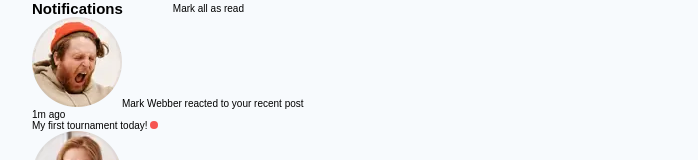
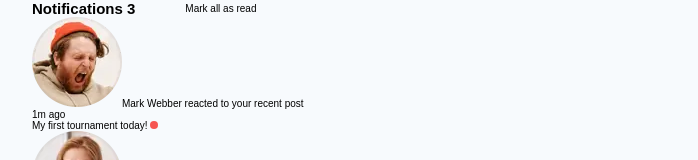
Before and after one commit to marriamdd/notifications-page, a React (Vite) app: page / in a window 1280 px wide. Shown: the top 160 px of the page, without its empty margins (289-987 px from the left). Built offline with nearby package versions, Linux system fonts and the light colour scheme.

Commit message:
Calculate notification counter based on unread notifications

```diff
--- a/src/App.jsx
+++ b/src/App.jsx
@@ -5,18 +5,19 @@ import { GlobalStyles } from "./Globals";
 import data from "./data.json";
 function App() {
   const [notifications, setNotifications] = useState(data);
+const notificationCounter=notifications.filter((notification)=>notification.isRead===false).length
 
   return (
     <>
       <GlobalStyles />
       <Header>
-        <h2>Notifications {}</h2>
-        <p onClick={()=>{
+        <h2>Notifications {notificationCounter}</h2>
+        <p style={{cursor:"pointer"}} onClick={()=>{
           const reset =notifications.map((message)=>{return{...message,isRead:true}})
         setNotifications(reset)
         }}>Mark all as read</p>
       </Header>
-      <main>
+      <main style={{cursor:"pointer"}}>
         {notifications.map((notification) => {
           return (
             <div
```
